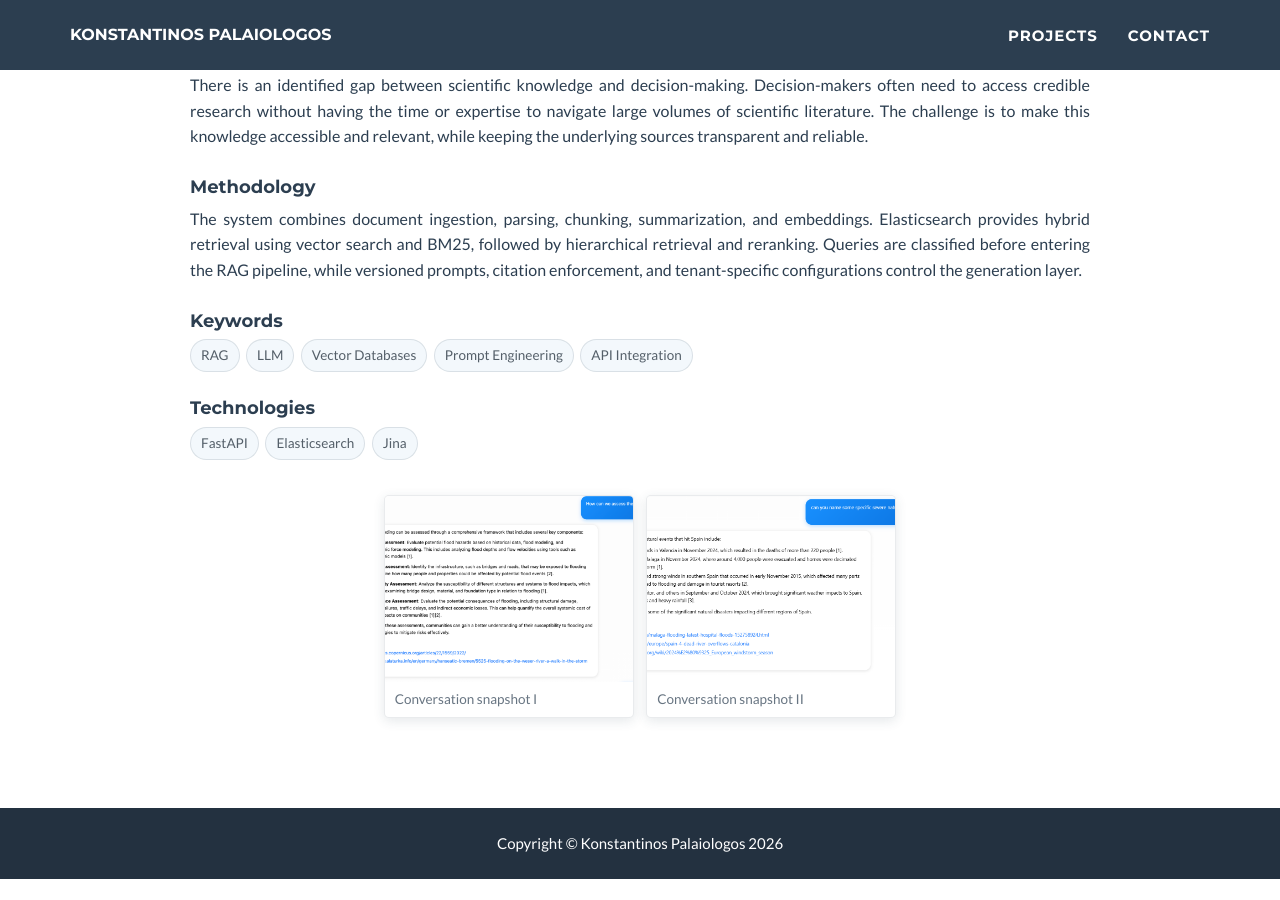
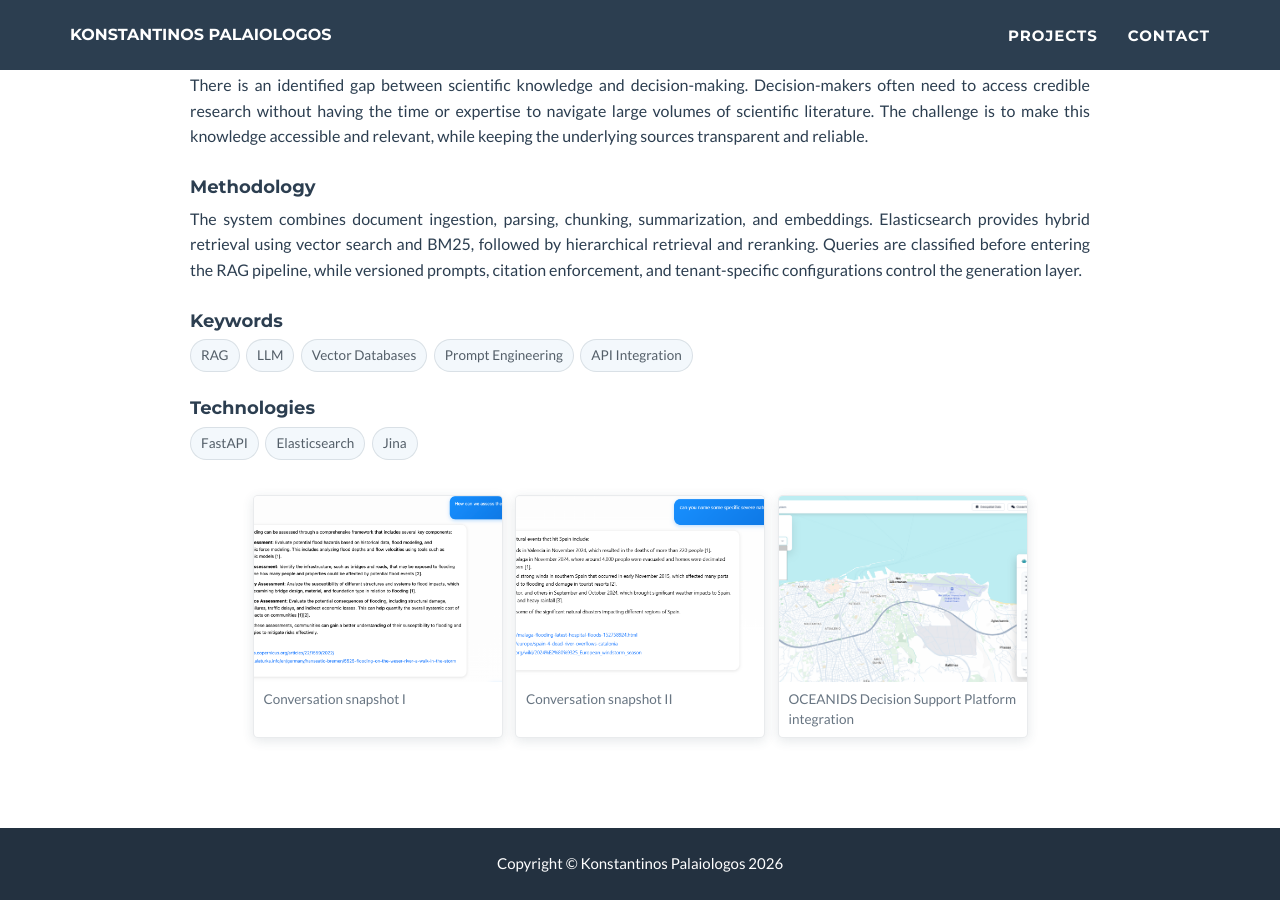
Before and after one commit to konpaleo/konpaleo.github.io, a Jekyll site: the page built from _posts/2014-07-18-oceanwise.markdown, in a window 1280 px wide and 900 px high, scrolled down 862 px. Built offline with Jekyll 4.4.1, drawn with Linux system fonts in a browser that asks for light colours; before the commit the page ends 1741 px from its top, so only the background shows below that.

Commit message:
Adds image

```diff
--- a/_posts/2014-07-18-oceanwise.markdown
+++ b/_posts/2014-07-18-oceanwise.markdown
@@ -28,4 +28,6 @@ gallery:
     caption: Conversation snapshot I
   - image: /img/projects/shot2.png
     caption: Conversation snapshot II
+  - image: /img/projects/oceanwise-dsp-integration.png
+    caption: OCEANIDS Decision Support Platform integration
 ---
```
Also changed, not shown: img/projects/oceanwise-dsp-integration.png (added).
